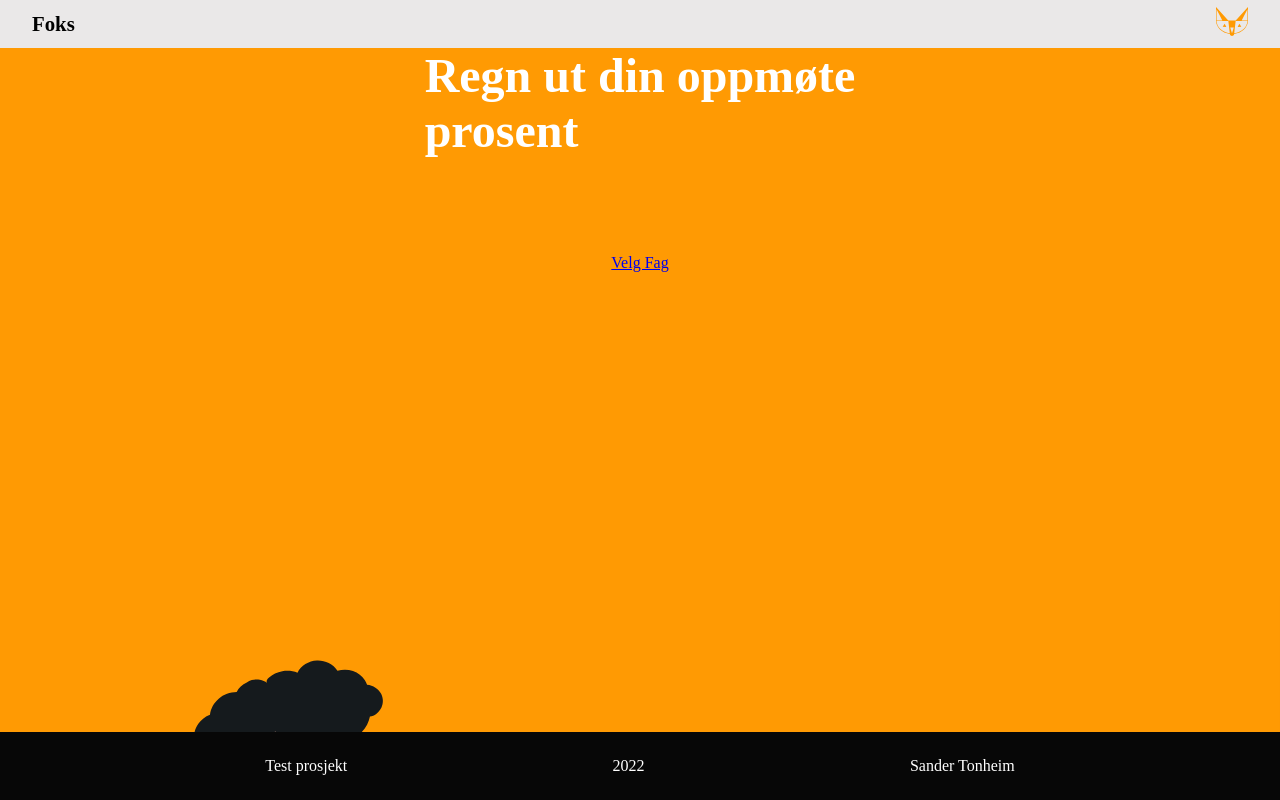
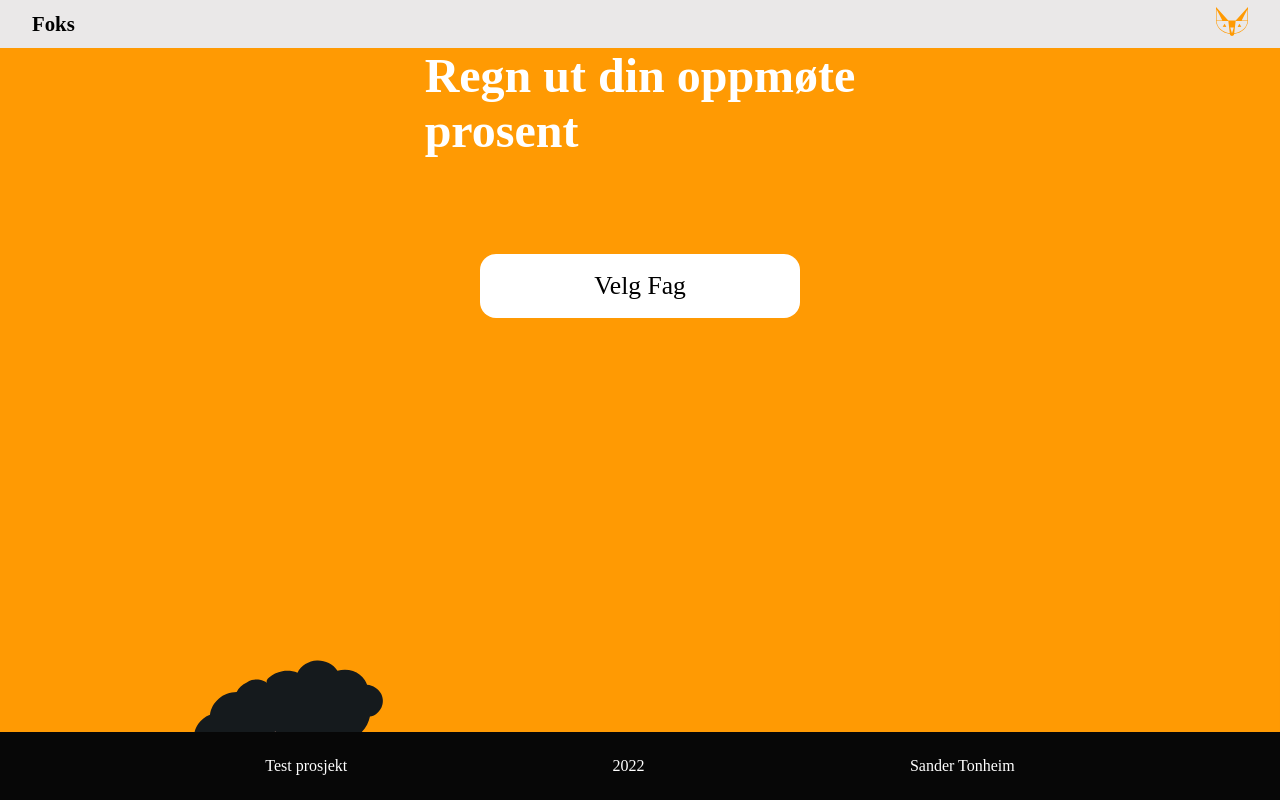
Before and after one commit to janwag/oppmote, a Next.js app: page / in a window 1280 px wide. Built offline with nearby package versions, Linux system fonts and the light colour scheme.

Commit message:
added classnames

```diff
--- a/pages/index.js
+++ b/pages/index.js
@@ -3,10 +3,10 @@ import s from '../styles/Home.module.css'
 function Home() {
 	return (
 		<div className={s.container}>
-			<h1>
+			<h1 className={s.header}>
 				Regn ut din oppmøte <br /> prosent
 			</h1>
-			<div>
+			<div className={s.link}>
 				<Link href='/velgfag'>Velg Fag</Link>
 			</div>
 		</div>
```
